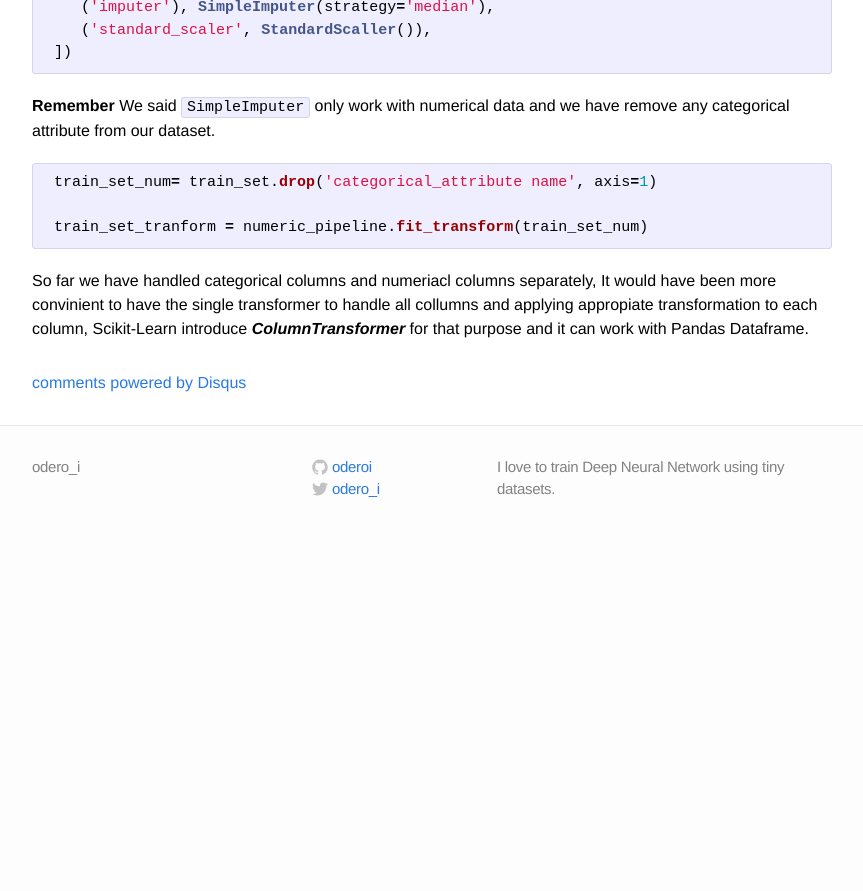
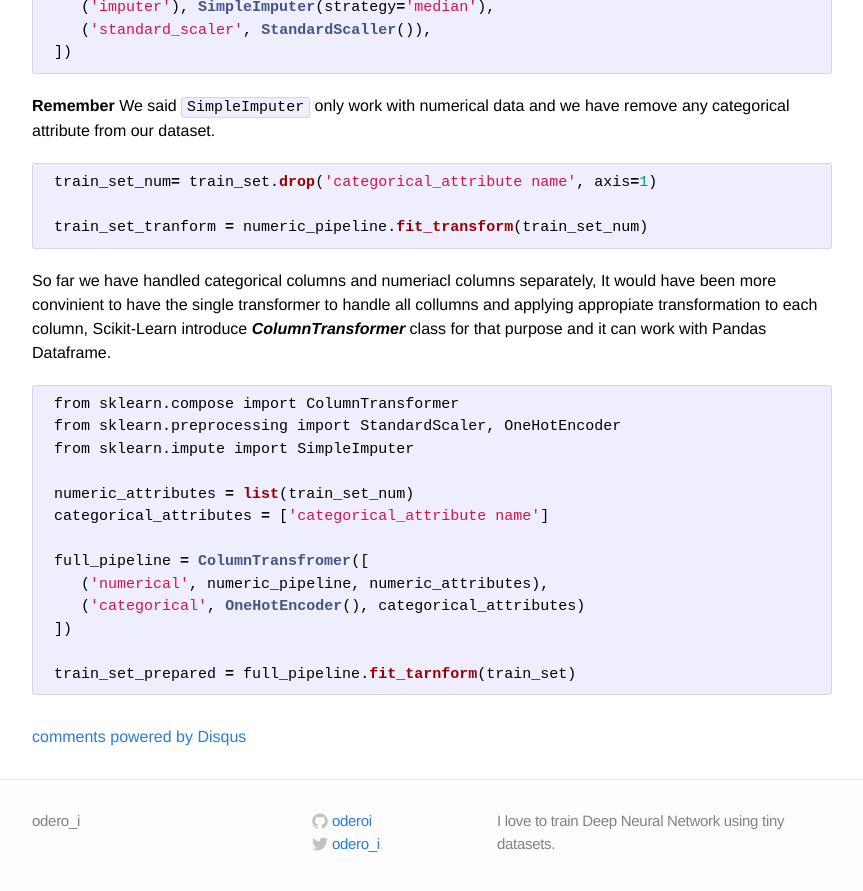
Before and after one commit to oderoi/oderoi.github.io, a Jekyll site: the page built from _posts/2023-08-03-Prepare the Data for Machine Learning Algorithms.markdown, in a window 1280 px wide and 900 px high, scrolled down 4240 px. Shown: the top 891 px of the window, without its empty margins (208-1071 px from the left). Built offline with Jekyll 4.4.1, drawn with Linux system fonts in a browser that asks for light colours; comment, search, counter and statistics services are not loaded; before the commit the page ends 4786 px from its top, so only the background shows below that.

Commit message:
Update 2023-08-03-Prepare the Data for Machine Learning Algorithms.markdown

````diff
--- a/_posts/2023-08-03-Prepare the Data for Machine Learning Algorithms.markdown
+++ b/_posts/2023-08-03-Prepare the Data for Machine Learning Algorithms.markdown
@@ -184,4 +184,19 @@
  train_set_tranform = numeric_pipeline.fit_transform(train_set_num)
 ```
 
-So far we have handled categorical columns and numeriacl columns separately, It would have been more convinient to have the single transformer to handle all collumns and applying appropiate transformation to each column, Scikit-Learn introduce ***ColumnTransformer*** for that purpose and it can work with Pandas Dataframe.
+So far we have handled categorical columns and numeriacl columns separately, It would have been more convinient to have the single transformer to handle all collumns and applying appropiate transformation to each column, Scikit-Learn introduce ***ColumnTransformer*** class for that purpose and it can work with Pandas Dataframe.
+```python
+ from sklearn.compose import ColumnTransformer
+ from sklearn.preprocessing import StandardScaler, OneHotEncoder
+ from sklearn.impute import SimpleImputer
+
+ numeric_attributes = list(train_set_num)
+ categorical_attributes = ['categorical_attribute name']
+
+ full_pipeline = ColumnTransfromer([
+    ('numerical', numeric_pipeline, numeric_attributes),
+    ('categorical', OneHotEncoder(), categorical_attributes)
+ ])
+
+ train_set_prepared = full_pipeline.fit_tarnform(train_set)
+```
````
